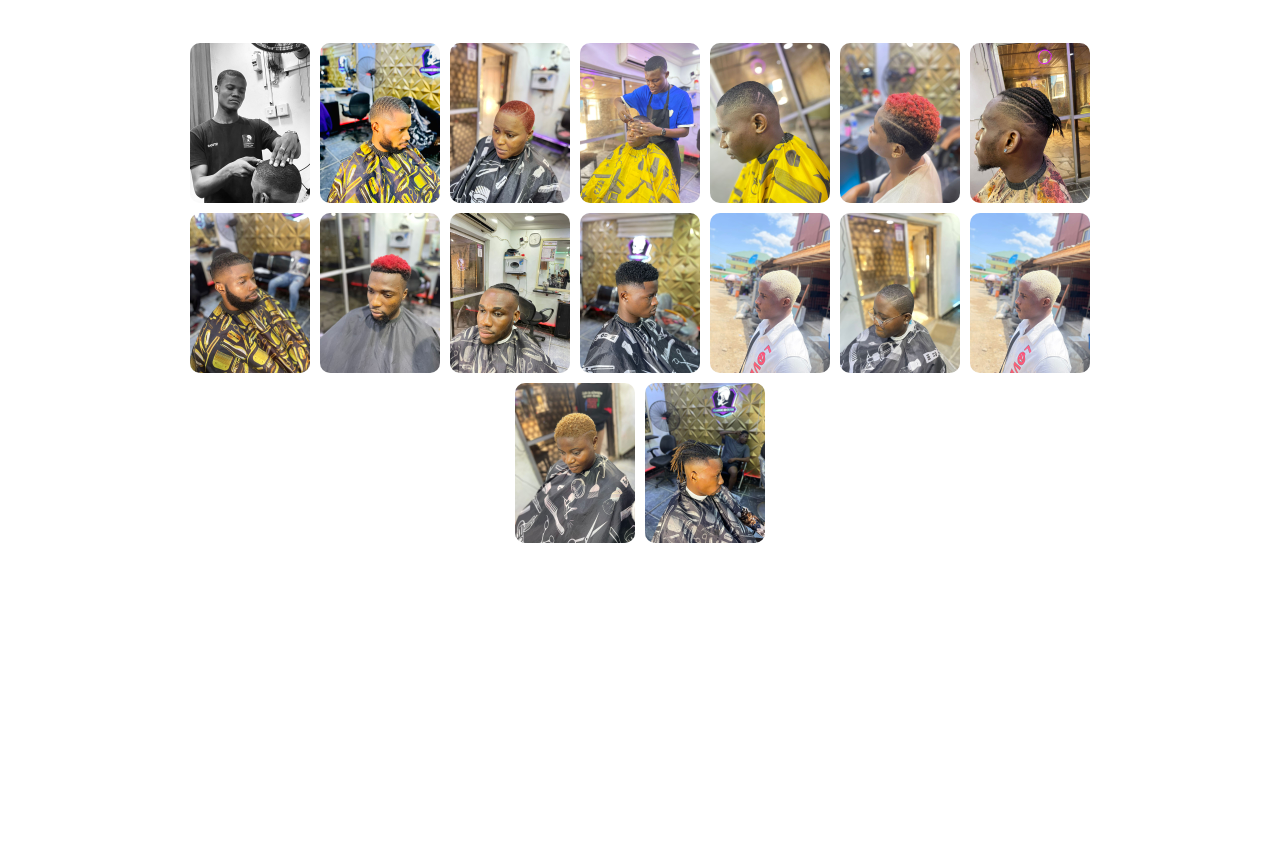
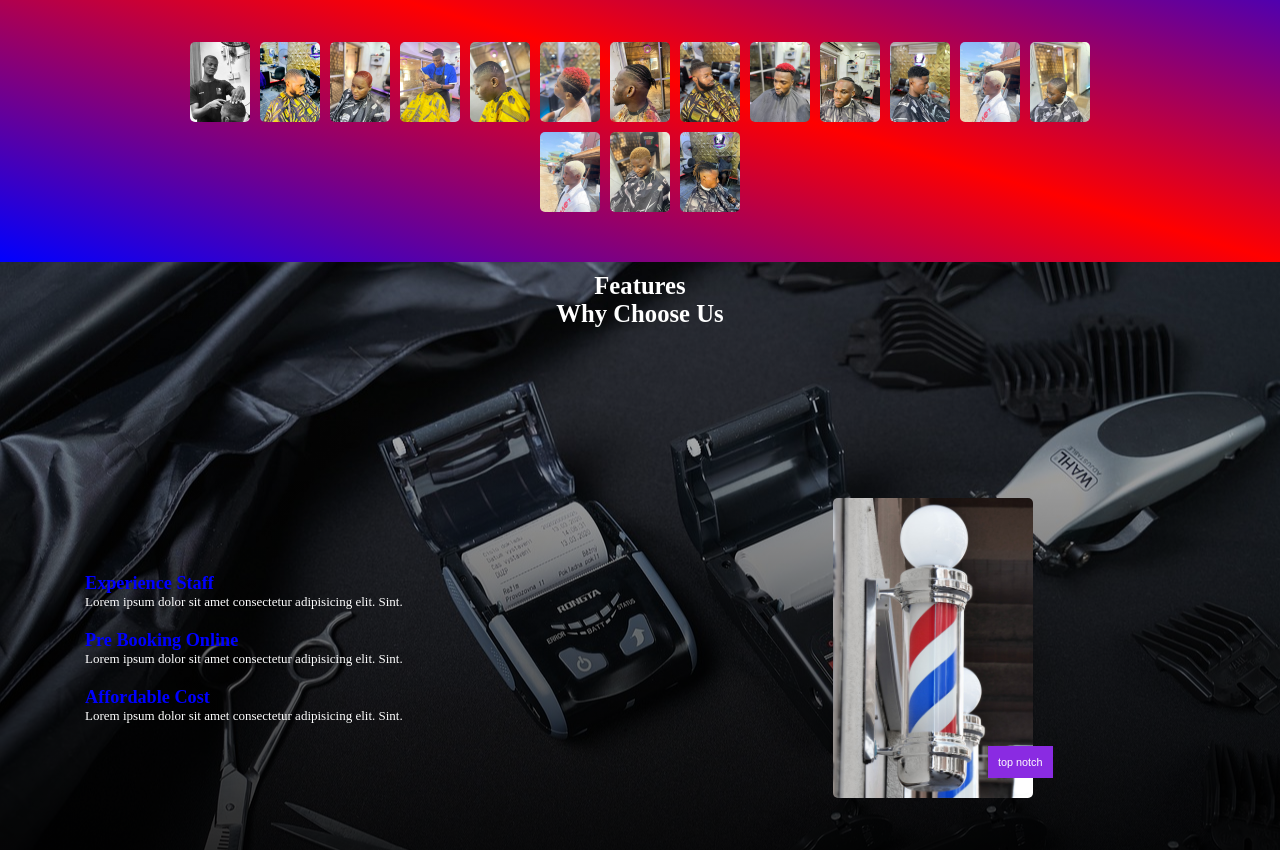
Before and after one commit to gabstrong/salon, a plain HTML site: page index.html in a window 1280 px wide. Shown: the part 1640-2490 px from the top of the page. Drawn offline with nearby package versions, Linux system fonts and the light colour scheme.

Commit message:
my second commit

```diff
--- a/index.html
+++ b/index.html
@@ -30,10 +30,12 @@
                 <div class="content">
                     <h1>modern barber</h1>
                 <h1>shop in center</h1>
-                <h1>of lagos</h1>
+                <h1>of lagos.</h1>
+                <br>
                 <div class="pag">
-                    <p>Lorem, ipsum  consectetur adipisicing elit. Sunt eius magni adipisci laudantium.</p>
-                    <p>Lorem ipsum dolor sit, amet consectetur adipisicing elit.</p>
+
+                    <p> H-CUT salon, located in heart of lagos, no 1 alabi owoyemi oworoshoki, come and get your style fixed,</p>
+                    <p> Remember ur hair is ypur life-style.</p>
 
                 </div>
 
@@ -52,11 +54,12 @@
         <div class="about">
             <div class="split">
                 <div class="left">
+
                     <img src="images/CDBN8340.JPG" alt="" class="boss" >
                     <img src="images/NFRX0613.JPG" alt="" class="me">
                 </div>
                 <div class="right">
-                    <h2>about us</h2>
+                    <h2 class="right_head">about H - CUT</h2>
                     <p>Lorem ipsum dolor sit amet consectetur adipisicing elit.
                          Adipisci dolorum omnis consequuntur mollitia placeat fugiat
                          animi quam, illum, magnam nemo,
@@ -132,7 +135,7 @@
                 </div>
                 <div class="right1">
                     <div class="imgbox">
-                        <button>top notch</button>
+                        <button class="btn_top">top notch</button>
                     </div>
                 </div>
             </div>
--- a/style.css
+++ b/style.css
@@ -68,6 +68,8 @@ section h1{
 section .pag{
     color: white;
     margin-top: 10px;
+    border-left: 3px solid blueviolet;
+    padding-left: 10px;
 }
 section .btn{
     padding: 10px 40px;
@@ -86,7 +88,6 @@ section .btn{
     width: 100vw;
     height: 90vh;
     padding: 30px 50px;
-    overflow: ;
     display: flex;
     align-items: center;
     justify-content: center;
@@ -99,7 +100,6 @@ section .btn{
     width: 100%;
     height: 80vh;
     justify-content: space-around;
-     background-color: blue;
     flex-wrap: nowrap;
     padding: 5px 5px;
 
@@ -111,8 +111,10 @@ section .btn{
     height: 100%;
     position: relative;
     /*padding: 20px 20px;*/
-    background-color: brown;
+
+
 }
+
 .about .split .left .me{
     position: absolute;
     top: 110px;
@@ -138,6 +140,17 @@ section .btn{
     font-size: 2em;
     font-family: Arial, Helvetica, sans-serif;
     text-transform: capitalize;
+    position: relative;
+}
+.about .split .right .right_head::before{
+    content: '';
+    position: absolute;
+    top: -20px;
+    left: 0;
+    width: 80px;
+    height: 4px;
+    border-radius: 5px;
+    background-color: blueviolet;
 }
 .about .time{
     display: flex;
@@ -159,8 +172,8 @@ section .btn{
 
 .service{
     width: 100vw;
-    height: 100vw;
-    background: white;
+    height: 100%;
+    background: linear-gradient(to top right,blue,red,blue);
     color: black;
     position: relative;
     padding-top: 40px;
@@ -189,9 +202,13 @@ section .btn{
 }
 .service h2{
     font-size: 2rem;
-    font-family: Arial, Helvetica, sans-serif;
+    font-family: 'Times New Roman', Times, serif;
+    color: white;
     text-transform: capitalize;
     margin-bottom: 10px;
+}
+.service p{
+    color: white;
 }
 .service .imgflow{
     width: 100%;
@@ -203,9 +220,9 @@ section .btn{
 
 }
 .service .style_slide img{
-    width: 120px;
+    width: 60px;
     max-width: 180px;
-    border-radius: 10px;
+    border-radius: 5px;
     z-index: 100;
     transition: 0.5s;
     cursor: pointer;
@@ -213,7 +230,7 @@ section .btn{
 .service .style_slide img:hover{
     transform: scale(0.8) rotate(-15deg);
     border-radius: 10px;
-    box-shadow: 0 30px 7px rgb(71, 65, 65);
+    box-shadow: 0 10px 7px rgb(113, 94, 148);
 }
 .full_image{
     width: 100%;
@@ -243,3 +260,91 @@ section .btn{
     color: white;
     font-family: Arial, Helvetica, sans-serif;
 }
+
+/* ----- service 2 ----*/
+
+.service2{
+width: 100vw;
+    height: 90vh;
+    padding: 10px 50px;
+    background-image: linear-gradient(rgba(0,0,0,0.1),black),url(images/hair-salon-gd9b6fc798_1280.jpg);
+    background-position: center;
+    background-repeat: no-repeat;
+    background-size: cover;
+}
+.head_text{
+    display: flex;
+    flex-direction: column;
+    align-items: center;
+
+}
+.head_text h2,h3{
+    font-size: 1.9em;
+    color: white;
+    text-transform: capitalize;
+    font-family: 'Times New Roman', Times, serif;
+
+}
+.split1{
+display: flex;
+align-items: center;
+width: 100%;
+height: 80vh;
+justify-content: space-around;
+flex-wrap: nowrap;
+padding: 5px 5px;
+}
+
+.left1{
+    width: 50%;
+    height: 100%;
+    display: flex;
+    align-items: flex-start;
+    justify-content: center;
+    flex-direction: column;
+    gap: 20px;
+    padding-left: 30px;
+}
+.left_inner h4{
+      color: blue;
+      font-size: 1.4em;
+      text-transform: capitalize;
+}
+.left_inner p{
+    color: white;
+}
+.right1{
+    width: 50%;
+    height: 100%;
+    display: flex;
+    justify-content: center;
+    align-items: center;
+
+}
+.right1 .imgbox{
+    width: 200px;
+    height: 300px;
+    background-image: url(images/hairdressing-gc483c9290_1280.jpg);
+    background-position: center;
+    background-size: cover;
+    background-repeat: no-repeat;
+    border-radius: 5px;
+    position: relative;
+}
+.service2 .right1 .btn_top{
+    position: absolute;
+    bottom: 20px;
+    right: -20px;
+    padding: 10px;
+    background-color: blueviolet;
+    color: white;
+    font-size: smaller;
+    outline: none;
+    border: none;
+    transition: 0.5s;
+}
+.service2 .right1 .btn_top:hover{
+    border: 1px solid orange;
+    color: orange;
+    background-color: transparent;
+}
```
